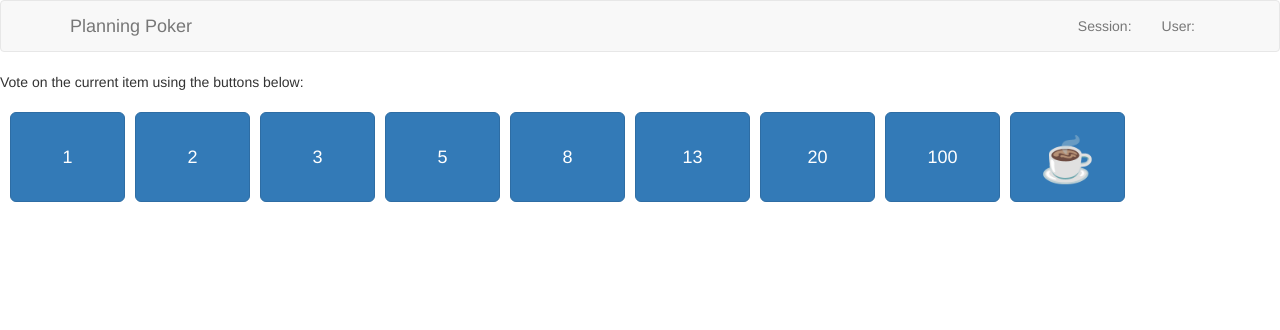
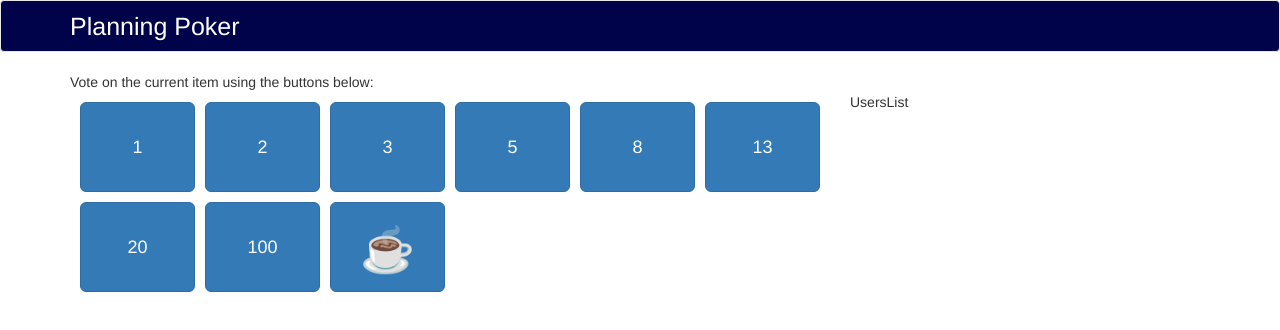
Before and after one commit to richashworth/planningpoker, a React (Create React App) app in the folder ui/: page /vote in a window 1280 px wide. Shown: the top 330 px of the page. Built offline with nearby package versions, Linux system fonts and the light colour scheme.

Commit message:
bootstrap grid layout

```diff
--- a/ui/src/containers/Header.js
+++ b/ui/src/containers/Header.js
@@ -1,6 +1,8 @@
 import React, {Component} from 'react';
-import { Navbar, Nav, NavItem } from 'react-bootstrap';
+import { Navbar, Nav} from 'react-bootstrap';
 import {connect} from 'react-redux';
+
+import '../styles/Header.css';
 
 class Header extends Component {
 
@@ -14,14 +16,16 @@ class Header extends Component {
           <Navbar.Toggle />
         </Navbar.Header>
         <Navbar.Collapse>
-          <Nav pullRight>
-            <NavItem>
-              Session: {this.props.sessionId}
-            </NavItem>
-            <NavItem>
-              User: {this.props.playerName}
-            </NavItem>
-          </Nav>
+          <Navbar.Text pullRight>
+            <Nav>
+              {this.props.playerName}
+            </Nav>
+          </Navbar.Text>
+          <Navbar.Text pullRight>
+            <Nav>
+              {this.props.sessionId ? `Session ${this.props.sessionId}` : ''}
+            </Nav>
+          </Navbar.Text>
         </Navbar.Collapse>
       </Navbar>
     );
--- a/ui/src/pages/Results.js
+++ b/ui/src/pages/Results.js
@@ -1,7 +1,7 @@
 import React, {Component} from 'react';
 import {connect} from 'react-redux';
 import SockJsClient from 'react-stomp';
-
+import {Grid, Row, Col} from 'react-bootstrap';
 import ResultsTable from '../containers/ResultsTable';
 import {resetSession, resultsUpdated} from '../actions';
 
@@ -12,23 +12,36 @@ class Results extends Component {
   render() {
 
     const adminButton =
+        <Row>
           <button type="button" className="btn-next btn btn-primary btn-lg"
           onClick={() => this.props.resetSession(
                 this.props.playerName, this.props.sessionId,
                 () => this.props.history.push('/vote'))}>
                 Next Item
               </button>
+        </Row>
 
     return (
       <div>
         <SockJsClient url='http://localhost:9000/stomp' topics={[`/topic/results/${this.props.sessionId}`]}
-                      onMessage={(msg) => {
+          onMessage=
+          {(msg) => {
             if(msg.length < 1) this.props.history.push('/vote')
             else this.props.resultsUpdated(msg)
           }}/>
+
         <div>
+          <Grid>
+            <Row className="show-grid">
+              <Col xs={12} md={8}>
+                Chart goes here
+              </Col>
+              <Col xs={6} md={4}>
                 <ResultsTable/>
+              </Col>
+            </Row>
             {this.props.isAdmin && adminButton}
+          </Grid>
         </div>
       </div>
     );
--- a/ui/src/pages/Vote.js
+++ b/ui/src/pages/Vote.js
@@ -1,6 +1,8 @@
 import React, {Component} from 'react';
 import {connect} from 'react-redux';
 import {vote} from '../actions';
+
+import {Grid, Row, Col} from 'react-bootstrap';
 
 import '../styles/Vote.css';
 
@@ -33,11 +35,22 @@ class Vote extends Component {
     );
 
    return (
-      <div>
-        <p>Vote on the current item using the buttons below:</p>
+ <Grid>
+   <Row>
+     <Col xs={12} md={8}>
+       Vote on the current item using the buttons below:
+     </Col>
+   </Row>
+   <Row>
+     <Col xs={12} md={8}>
        {VoteButtons}
        {CoffeeBreakBtn}
-      </div>
+     </Col>
+     <Col xs={6} md={4}>
+       UsersList
+     </Col>
+   </Row>
+ </Grid>
     );
   }
 }
--- /dev/null
+++ b/ui/src/styles/Header.css
@@ -0,0 +1,17 @@
+.navbar-default {
+  background-color: #00034A;
+  color: #7777;
+}
+
+.navbar-default .navbar-brand {
+  color: white;
+  font-size: 25px;
+}
+
+.navbar-default .navbar-brand:hover {
+  color: white;
+}
+
+.navbar-default .navbar-text {
+  color: white;
+}
```
Lines whose indentation alone changed are shown as unchanged.
